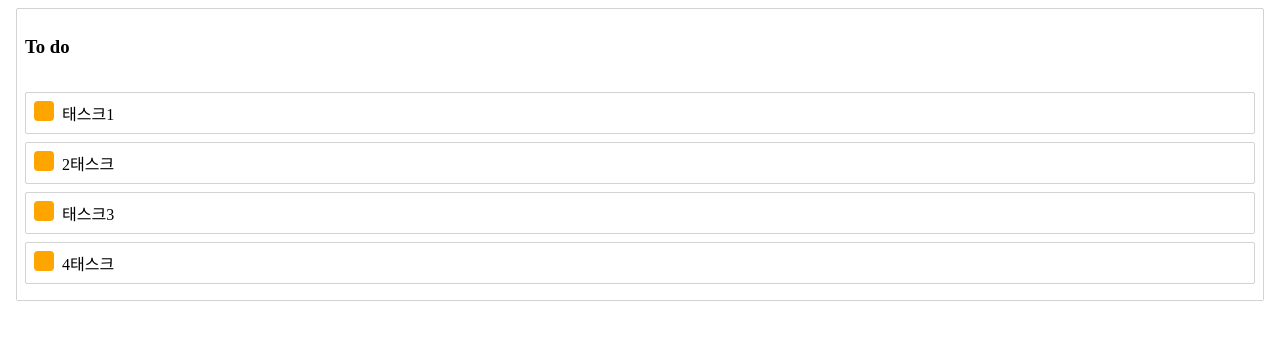
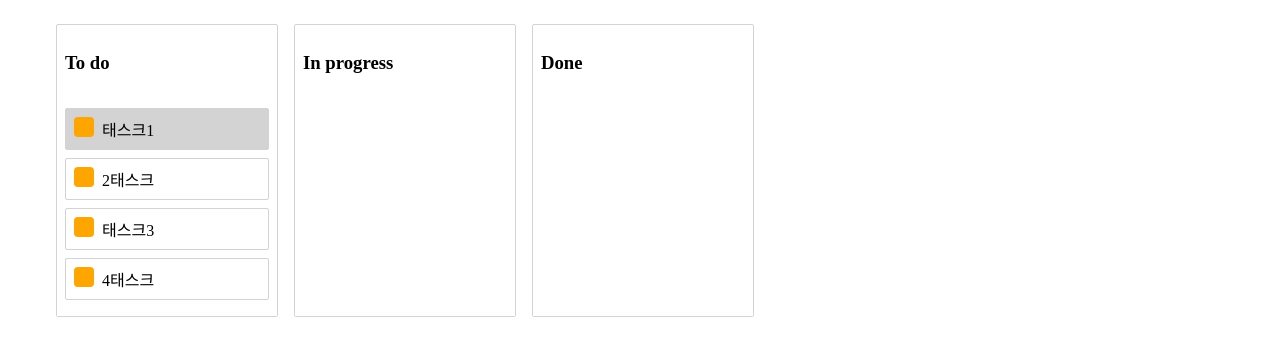
Before and after one commit to read0more/react-beautiful-dnd-tutorial, a React (Create React App) app: page / in a window 1280 px wide. Shown: the top 356 px of the page. Built offline with nearby package versions, Linux system fonts and the light colour scheme.

Commit message:
column간 이동

```diff
--- a/src/App.js
+++ b/src/App.js
@@ -2,11 +2,16 @@ import Column from "./Column";
 import initialData from "./initial-data";
 import { DragDropContext } from "react-beautiful-dnd";
 import { useState } from "react";
+import styled from "styled-components";
 
 function App() {
   const [state, setState] = useState(initialData);
 
-  const onDragStart = () => {
+  const Container = styled.ul`
+    display: flex;
+  `;
+
+  const onDragStart = (start) => {
     document.body.style.color = "orange";
     document.body.style.transition = "background-color 0.2s ease";
   };
@@ -28,6 +33,7 @@ function App() {
       return;
     }
 
+    // columnID가 같고, task의 index도 같다면 이동하지 않은것이니 return
     if (
       destination.droppableId === source.draggableId &&
       destination.index === source.index
@@ -35,13 +41,17 @@ function App() {
       return;
     }
 
-    const column = state.columns[source.droppableId];
-    const newTaskIds = Array.from(column.taskIds);
+    const start = state.columns[source.droppableId];
+    const finish = state.columns[destination.droppableId];
+
+    // 같은 column내에서 이동한 경우
+    if (start === finish) {
+      const newTaskIds = Array.from(start.taskIds);
       newTaskIds.splice(source.index, 1);
       newTaskIds.splice(destination.index, 0, draggableId);
 
       const newColumn = {
-      ...column,
+        ...start,
         taskIds: newTaskIds,
       };
 
@@ -50,6 +60,34 @@ function App() {
         columns: {
           ...state.columns,
           [newColumn.id]: newColumn,
+        },
+      };
+
+      setState(newState);
+      return;
+    }
+
+    // 다른 column으로 이동한 경우
+    const startTaskIds = Array.from(start.taskIds);
+    startTaskIds.splice(source.index, 1);
+    const newStart = {
+      ...start,
+      taskIds: startTaskIds,
+    };
+
+    const finishTaskIds = Array.from(finish.taskIds);
+    finishTaskIds.splice(destination.index, 0, draggableId);
+    const newFinish = {
+      ...finish,
+      taskIds: finishTaskIds,
+    };
+
+    const newState = {
+      ...state,
+      columns: {
+        ...state.columns,
+        [newStart.id]: newStart,
+        [newFinish.id]: newFinish,
       },
     };
 
@@ -63,12 +101,21 @@ function App() {
         onDragUpdate={onDragUpdate}
         onDragEnd={onDragEnd}
       >
-        {state.columnOrder.map((columnId) => {
+        <Container>
+          {state.columnOrder.map((columnId, index) => {
             const column = state.columns[columnId];
             const tasks = column.taskIds.map((taskId) => state.tasks[taskId]);
 
-          return <Column key={columnId} column={column} tasks={tasks} />;
+            return (
+              <Column
+                key={columnId}
+                column={column}
+                tasks={tasks}
+                // isDropDisabled={isDropDisabled}
+              />
+            );
           })}
+        </Container>
       </DragDropContext>
     </div>
   );
--- a/src/Column.js
+++ b/src/Column.js
@@ -7,23 +7,29 @@ const Container = styled.div`
   margin: 8px;
   border: 1px solid lightgrey;
   border-radius: 2px;
+  width: 220px;
+  display: flex;
+  flex-direction: column;
 `;
+
 const Title = styled.h3`
   padding: 8px;
 `;
+
 const TaskList = styled.ul`
   padding: 8px;
   margin: 0;
   list-style: none;
   background-color: ${(props) => (props.isDraggingOver ? "skyblue" : "white")};
+  flex-grow: 1;
+  min-height: 100px;
 `;
 
-const Column = ({ column, tasks }) => {
-  console.log(column, tasks);
+const Column = ({ column, tasks, isDropDisabled }) => {
   return (
     <Container>
       <Title>{column.title}</Title>
-      <Droppable droppableId={column.id}>
+      <Droppable droppableId={column.id} isDropDisabled={isDropDisabled}>
         {(provided, snapshot) => (
           <TaskList
             ref={provided.innerRef}
--- a/src/Task.js
+++ b/src/Task.js
@@ -7,7 +7,12 @@ const List = styled.li`
   border-radius: 2px;
   padding: 8px;
   margin-bottom: 8px;
-  background-color: ${(props) => (props.isDragging ? "lightgreen" : "white")};
+  background-color: ${(props) =>
+    props.isDragDisabled
+      ? "lightgrey"
+      : props.isDragging
+      ? "lightgreen"
+      : "white"};
   display: flex;
 `;
 
@@ -19,18 +24,22 @@ const Handle = styled.div`
   margin-right: 8px;
 `;
 
-const Task = ({ task, index }) => (
-  <Draggable draggableId={task.id} index={index}>
+const Task = ({ task, index }) => {
+  const isDragDisabled = task.id === "task-1";
+
+  return (
+    <Draggable
+      draggableId={task.id}
+      index={index}
+      isDragDisabled={isDragDisabled}
+    >
       {(provided, snapshot) => {
-      if (snapshot.draggingOver) {
-        console.log(snapshot);
-      }
-
         return (
           <List
             {...provided.draggableProps}
             ref={provided.innerRef}
             isDragging={snapshot.isDragging}
+            isDragDisabled={isDragDisabled}
           >
             <Handle {...provided.dragHandleProps} />
             {task.content}
@@ -39,5 +48,6 @@ const Task = ({ task, index }) => (
       }}
     </Draggable>
   );
+};
 
 export default Task;
--- a/src/initial-data.js
+++ b/src/initial-data.js
@@ -11,8 +11,18 @@ const initialData = {
       title: "To do",
       taskIds: ["task-1", "task-2", "task-3", "task-4"],
     },
+    "column-2": {
+      id: "column-2",
+      title: "In progress",
+      taskIds: [],
+    },
+    "column-3": {
+      id: "column-3",
+      title: "Done",
+      taskIds: [],
+    },
   },
-  columnOrder: ["column-1"],
+  columnOrder: ["column-1", "column-2", "column-3"],
 };
 
 export default initialData;
```
Lines whose indentation alone changed are shown as unchanged.
